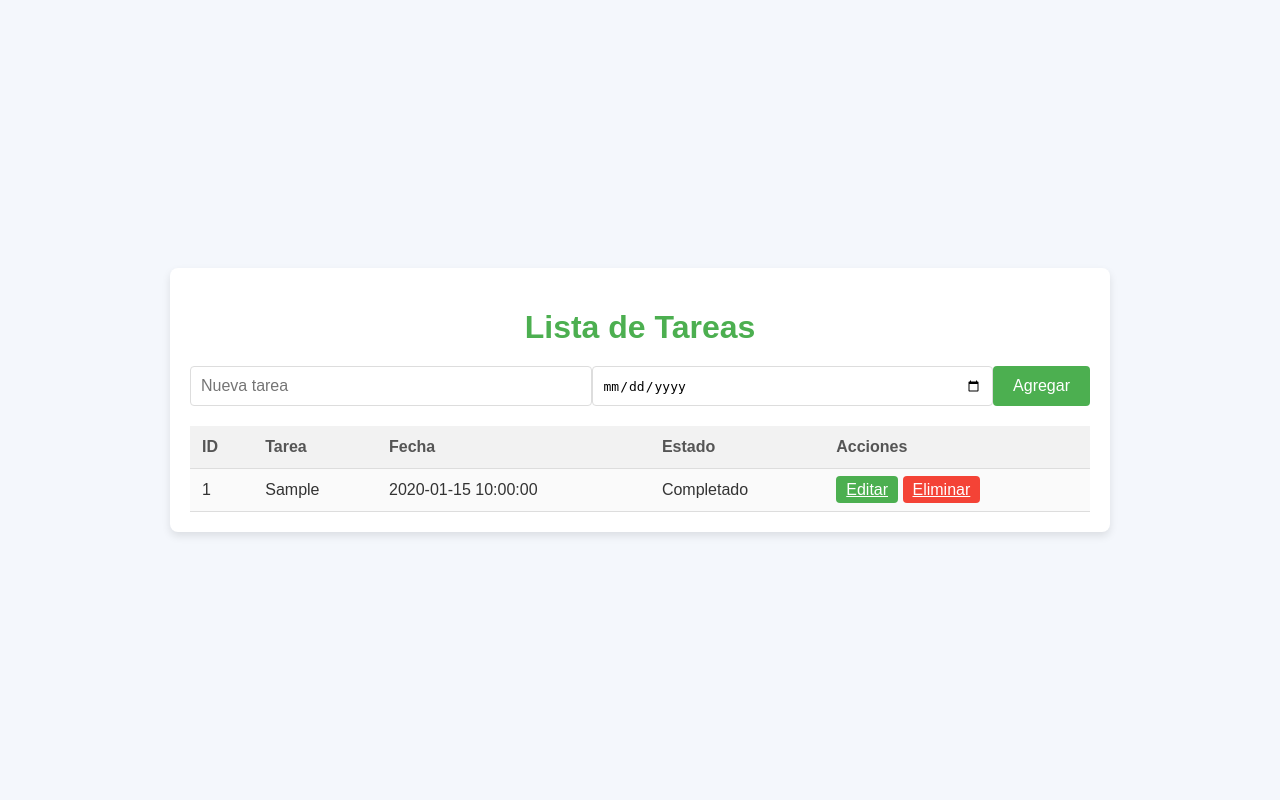
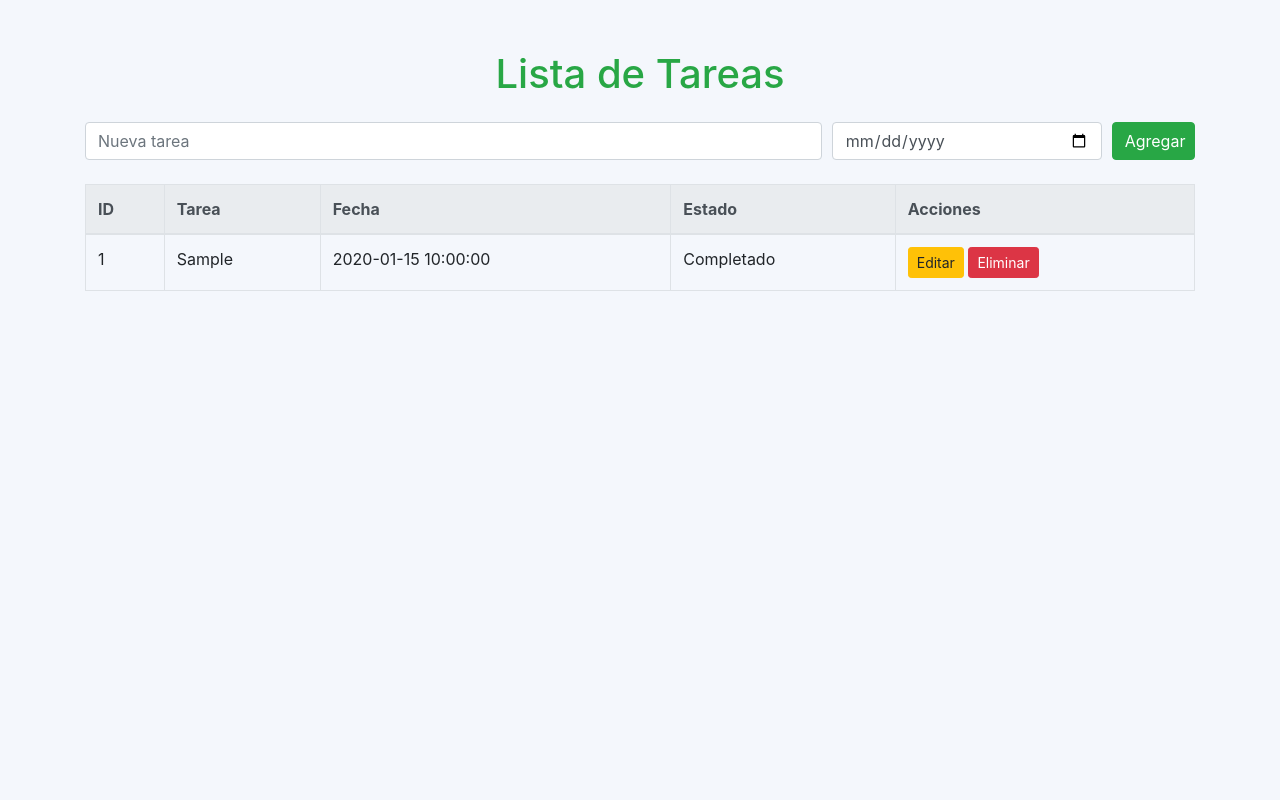
Before and after one commit to Nicolas55581/Practica, a PHP site: page / in a window 1280 px wide. Run offline with PHP 8.4, Linux system fonts and the light colour scheme; tables that the repository leaves empty or names only in its code hold one stand-in row (values such as "Sample post"); some libraries are stand-ins or nearby versions.

```diff
--- a/db.php
+++ b/db.php
@@ -1,7 +1,7 @@
 <?php
 $host = "localhost";
-$user = "root"; // Nombre de usuario para la base de datos
-$password = ""; // Contraseña para la base de datos
+$user = "root"; // Nombre de usuario de la base de datos
+$password = ""; // Contraseña de la base de datos
 $dbname = "prueba2"; // Nombre de la base de datos
 
 // Crea la conexión a la base de datos
--- a/index.php
+++ b/index.php
@@ -1,201 +1,47 @@
 <?php
-// Incluir el archivo de conexión a la base de datos
-include 'db.php';
+// Inclui el archivo para solo llamar a la funcion necesaria
+include 'funciones.php';
+?>
 
-// Manejar la adición de nuevas tareas (solo si NO es una edición)
-if ($_SERVER['REQUEST_METHOD'] === 'POST' && isset($_POST['tarea']) && !isset($_POST['editar_id'])) {
-    $tarea = $_POST['tarea'];
-    $fecha = $_POST['fecha']; // Ahora obtenemos la fecha seleccionada por el usuario
-    $estado = "Pendiente"; // Por defecto, las nuevas tareas están como Pendiente
-
-    // Insertar la nueva tarea en la base de datos
-    $stmt = $conn->prepare("INSERT INTO tareas (tarea, fecha, estado) VALUES (?, ?, ?)");
-    $stmt->bind_param("sss", $tarea, $fecha, $estado);
-    $stmt->execute();
-    $stmt->close();
-}
-
-// Manejar la eliminación de tareas
-if ($_SERVER['REQUEST_METHOD'] === 'GET' && isset($_GET['eliminar'])) {
-    $id = $_GET['eliminar'];
-
-    // Eliminar la tarea de la base de datos
-    $stmt = $conn->prepare("DELETE FROM tareas WHERE id = ?");
-    $stmt->bind_param("i", $id);
-    $stmt->execute();
-    $stmt->close();
-
-    // Redirigir después de eliminar para evitar reenvíos al actualizar la página
-    header('Location: index.php');
-    exit();
-}
-
-// Manejar la edición de tareas
-if ($_SERVER['REQUEST_METHOD'] === 'POST' && isset($_POST['editar_id'])) {
-    $id = $_POST['editar_id'];
-    $tarea = $_POST['tarea'];
-    $estado = $_POST['estado']; // Usamos directamente el valor seleccionado en el formulario
-    $fecha = $_POST['fecha']; // Obtener la fecha seleccionada en la edición
-
-    // Actualizar la tarea en la base de datos
-    $stmt = $conn->prepare("UPDATE tareas SET tarea = ?, estado = ?, fecha = ? WHERE id = ?");
-    $stmt->bind_param("sssi", $tarea, $estado, $fecha, $id);
-    $stmt->execute();
-    $stmt->close();
-
-    // Redirigir después de guardar cambios para evitar reenvíos
-    echo "<script>window.location.href='index.php';</script>";
-    exit();
-}
-
-// Obtener todas las tareas desde la base de datos
-$result = $conn->query("SELECT * FROM tareas ORDER BY fecha DESC");
-$tareas = [];
-while ($row = $result->fetch_assoc()) {
-    $tareas[] = $row;
-}
-?>
 <!DOCTYPE html>
 <html lang="es">
 <head>
     <meta charset="UTF-8">
     <meta name="viewport" content="width=device-width, initial-scale=1.0">
     <title>Lista de Tareas</title>
+
+    <link href="https://stackpath.bootstrapcdn.com/bootstrap/4.5.2/css/bootstrap.min.css" rel="stylesheet">
     <style>
         body {
-            font-family: 'Arial', sans-serif;
             background-color: #f4f7fc;
-            color: #333;
-            margin: 0;
-            padding: 0;
-            display: flex;
-            justify-content: center;
-            align-items: center;
-            min-height: 100vh;
         }
-
         .container {
-            background-color: #fff;
-            padding: 20px;
-            border-radius: 8px;
-            box-shadow: 0 4px 8px rgba(0, 0, 0, 0.1);
-            width: 80%;
-            max-width: 900px;
-        }
-
-        h1 {
-            text-align: center;
-            color: #4CAF50;
-            font-size: 2em;
-            margin-bottom: 20px;
-        }
-
-        form {
-            display: flex;
-            justify-content: space-between;
-            margin-bottom: 20px;
-        }
-
-        input[type="text"], input[type="date"] {
-            width: 80%;
-            padding: 10px;
-            font-size: 1em;
-            border: 1px solid #ddd;
-            border-radius: 4px;
-        }
-
-        button {
-            padding: 10px 20px;
-            font-size: 1em;
-            background-color: #4CAF50;
-            color: white;
-            border: none;
-            border-radius: 4px;
-            cursor: pointer;
-            transition: background-color 0.3s ease;
-        }
-
-        button:hover {
-            background-color: #45a049;
-        }
-
-        table {
-            width: 100%;
-            border-collapse: collapse;
-            margin-top: 20px;
-        }
-
-        th, td {
-            padding: 12px;
-            text-align: left;
-            border-bottom: 1px solid #ddd;
-        }
-
-        th {
-            background-color: #f2f2f2;
-            color: #555;
-        }
-
-        td {
-            background-color: #fafafa;
-        }
-
-        .btn {
-            padding: 5px 10px;
-            cursor: pointer;
-            border-radius: 4px;
-            transition: background-color 0.3s ease;
-        }
-
-        .btn-editar {
-            background-color: #4CAF50;
-            color: white;
-        }
-
-        .btn-editar:hover {
-            background-color: #45a049;
-        }
-
-        .btn-eliminar {
-            background-color: #f44336;
-            color: white;
-        }
-
-        .btn-eliminar:hover {
-            background-color: #e53935;
-        }
-
-        select {
-            padding: 10px;
-            font-size: 1em;
-            border: 1px solid #ddd;
-            border-radius: 4px;
-        }
-
-        .form-container {
-            margin-top: 30px;
-        }
-
-        .form-container h2 {
-            text-align: center;
-            margin-bottom: 15px;
+            margin-top: 50px;
         }
     </style>
 </head>
 <body>
     <div class="container">
-        <h1>Lista de Tareas</h1>
+        <h1 class="text-center text-success mb-4">Lista de Tareas</h1>
 
-        <!-- Formulario para agregar tareas -->
-        <form method="POST" action="">
-            <input type="text" name="tarea" placeholder="Nueva tarea" required>
-            <input type="date" name="fecha" required>
-            <button type="submit">Agregar</button>
+        <!-- agregar tareas -->
+        <form method="POST" action="" class="mb-4">
+            <div class="form-row">
+                <div class="col-md-8">
+                    <input type="text" name="tarea" class="form-control" placeholder="Nueva tarea" required>
+                </div>
+                <div class="col-md-3">
+                    <input type="date" name="fecha" class="form-control" required>
+                </div>
+                <div class="col-md-1">
+                    <button type="submit" class="btn btn-success btn-block">Agregar</button>
+                </div>
+            </div>
         </form>
 
         <!-- Tabla de tareas -->
-        <table>
-            <thead>
+        <table class="table table-bordered">
+            <thead class="thead-light">
                 <tr>
                     <th>ID</th>
                     <th>Tarea</th>
@@ -212,10 +58,10 @@ while ($row = $result->fetch_assoc()) {
                         <td><?php echo $tarea['fecha']; ?></td>
                         <td><?php echo $tarea['estado']; ?></td>
                         <td>
-                            <!-- Botón para editar -->
-                            <a href="index.php?editar=<?php echo $tarea['id']; ?>" class="btn btn-editar">Editar</a>
-                            <!-- Botón para eliminar -->
-                            <a href="index.php?eliminar=<?php echo $tarea['id']; ?>" class="btn btn-eliminar" onclick="return confirm('¿Seguro que deseas eliminar esta tarea?');">Eliminar</a>
+                            <!-- Botón de editar -->
+                            <a href="index.php?editar=<?php echo $tarea['id']; ?>" class="btn btn-warning btn-sm">Editar</a>
+                            <!-- Botón de eliminar -->
+                            <a href="index.php?eliminar=<?php echo $tarea['id']; ?>" class="btn btn-danger btn-sm" onclick="return confirm('¿Seguro que deseas eliminar esta tarea?');">Eliminar</a>
                         </td>
                     </tr>
                 <?php endforeach; ?>
@@ -223,7 +69,7 @@ while ($row = $result->fetch_assoc()) {
         </table>
 
         <?php
-        // Mostrar el formulario de edición si se seleccionó una tarea
+        // Mostrar el formulario de edición si se seleccionó el boton de editar
         if (isset($_GET['editar'])) {
             $editar_id = $_GET['editar'];
             // Obtener la tarea a editar
@@ -235,22 +81,35 @@ while ($row = $result->fetch_assoc()) {
             $stmt->close();
         ?>
 
-        <div class="form-container">
-            <h2>Editar Tarea</h2>
-            <!-- Formulario para editar la tarea -->
+        <div class="mt-5">
+            <h2 class="text-center mb-4">Editar Tarea</h2>
+            <!-- Formulario para editar -->
             <form method="POST" action="">
                 <input type="hidden" name="editar_id" value="<?php echo $tarea_editar['id']; ?>">
-                <input type="text" name="tarea" value="<?php echo htmlspecialchars($tarea_editar['tarea']); ?>" required>
-                <input type="date" name="fecha" value="<?php echo $tarea_editar['fecha']; ?>" required>
-                <select name="estado">
-                    <option value="Pendiente" <?php echo ($tarea_editar['estado'] == 'Pendiente') ? 'selected' : ''; ?>>Pendiente</option>
-                    <option value="Completado" <?php echo ($tarea_editar['estado'] == 'Completado') ? 'selected' : ''; ?>>Completado</option>
-                </select>
-                <button type="submit">Guardar Cambios</button>
+                <div class="form-row">
+                    <div class="col-md-8">
+                        <input type="text" name="tarea" class="form-control" value="<?php echo htmlspecialchars($tarea_editar['tarea']); ?>" required>
+                    </div>
+                    <div class="col-md-3">
+                        <input type="date" name="fecha" class="form-control" value="<?php echo $tarea_editar['fecha']; ?>" required>
+                    </div>
+                    <div class="col-md-1">
+                        <select name="estado" class="form-control">
+                            <option value="Pendiente" <?php echo ($tarea_editar['estado'] == 'Pendiente') ? 'selected' : ''; ?>>Pendiente</option>
+                            <option value="Completado" <?php echo ($tarea_editar['estado'] == 'Completado') ? 'selected' : ''; ?>>Completado</option>
+                        </select>
+                    </div>
+                </div>
+                <button type="submit" class="btn btn-primary btn-block mt-4">Guardar Cambios</button>
             </form>
         </div>
 
         <?php } ?>
     </div>
+
+    <!-- Inclusion de Bootstrap JS y dependencias -->
+    <script src="https://code.jquery.com/jquery-3.5.1.slim.min.js"></script>
+    <script src="https://cdn.jsdelivr.net/npm/@popperjs/core@2.5.2/dist/umd/popper.min.js"></script>
+    <script src="https://stackpath.bootstrapcdn.com/bootstrap/4.5.2/js/bootstrap.min.js"></script>
 </body>
 </html>
```
Also changed, not shown: agregar.php (deleted, +0 -18 lines), editar.php (deleted, +0 -26 lines), eliminar.php (deleted, +0 -16 lines), funciones.php (added, +60 -0 lines), .gitignore.txt (added), readme.md.
